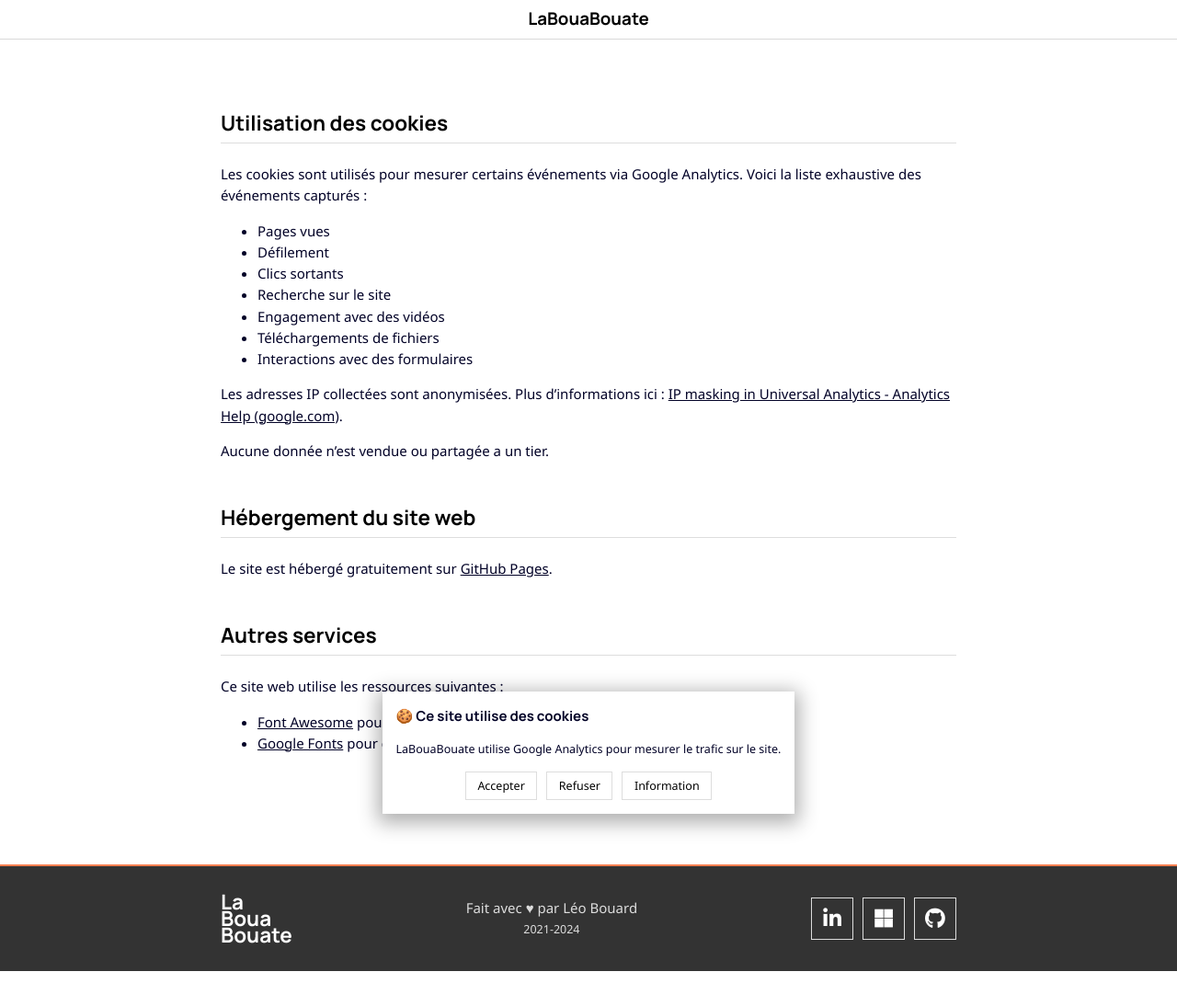
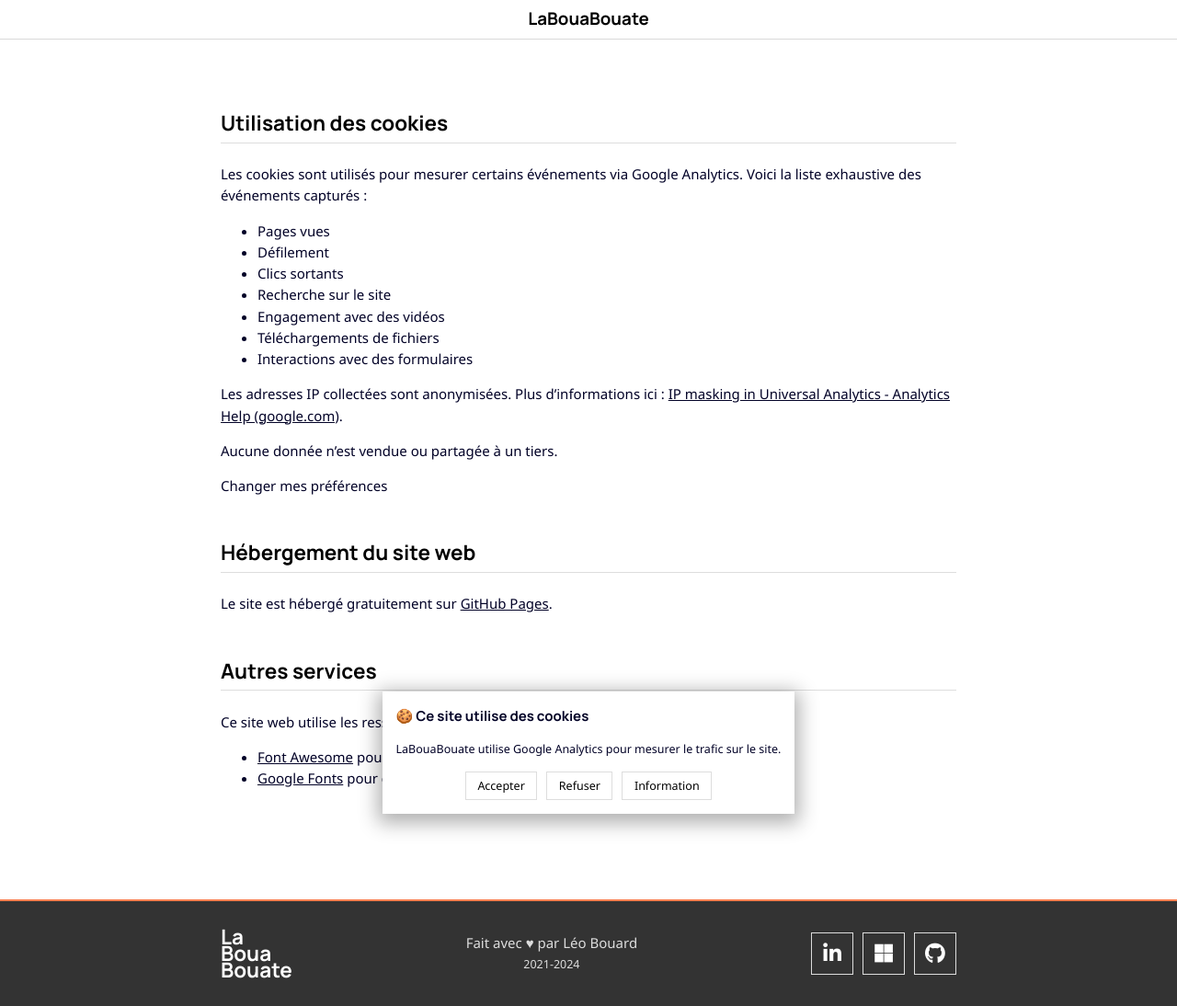
Before and after one commit to leobouard/leobouard.github.io, a Jekyll site: the page built from _pages/privacy.md, in a window 1280 px wide. Shown: the whole page at 92% size. Built offline with Jekyll 4.4.1, drawn with Linux system fonts in a browser that asks for light colours; nearby versions of some CDN libraries; some web fonts are replaced; before the commit the page ends 1056 px from its top, so only the background shows below that.

Commit message:
Update privacy.md

```diff
--- a/_pages/privacy.md
+++ b/_pages/privacy.md
@@ -18,7 +18,15 @@
 
 Les adresses IP collectées sont anonymisées. Plus d'informations ici : [IP masking in Universal Analytics - Analytics Help (google.com)](https://support.google.com/analytics/answer/2763052?sjid=13257524820651193844-EU).
 
-Aucune donnée n'est vendue ou partagée a un tier.
+Aucune donnée n'est vendue ou partagée à un tiers.
+
+<a id="cookie-notice-accept">Changer mes préférences</a>
+<script>
+document.getElementById('cookie-notice-show').addEventListener("click", function () {
+  document.getElementById('cookie-notice').style.display = 'flex';
+});
+</script>
+
 
 ## Hébergement du site web
 
```
